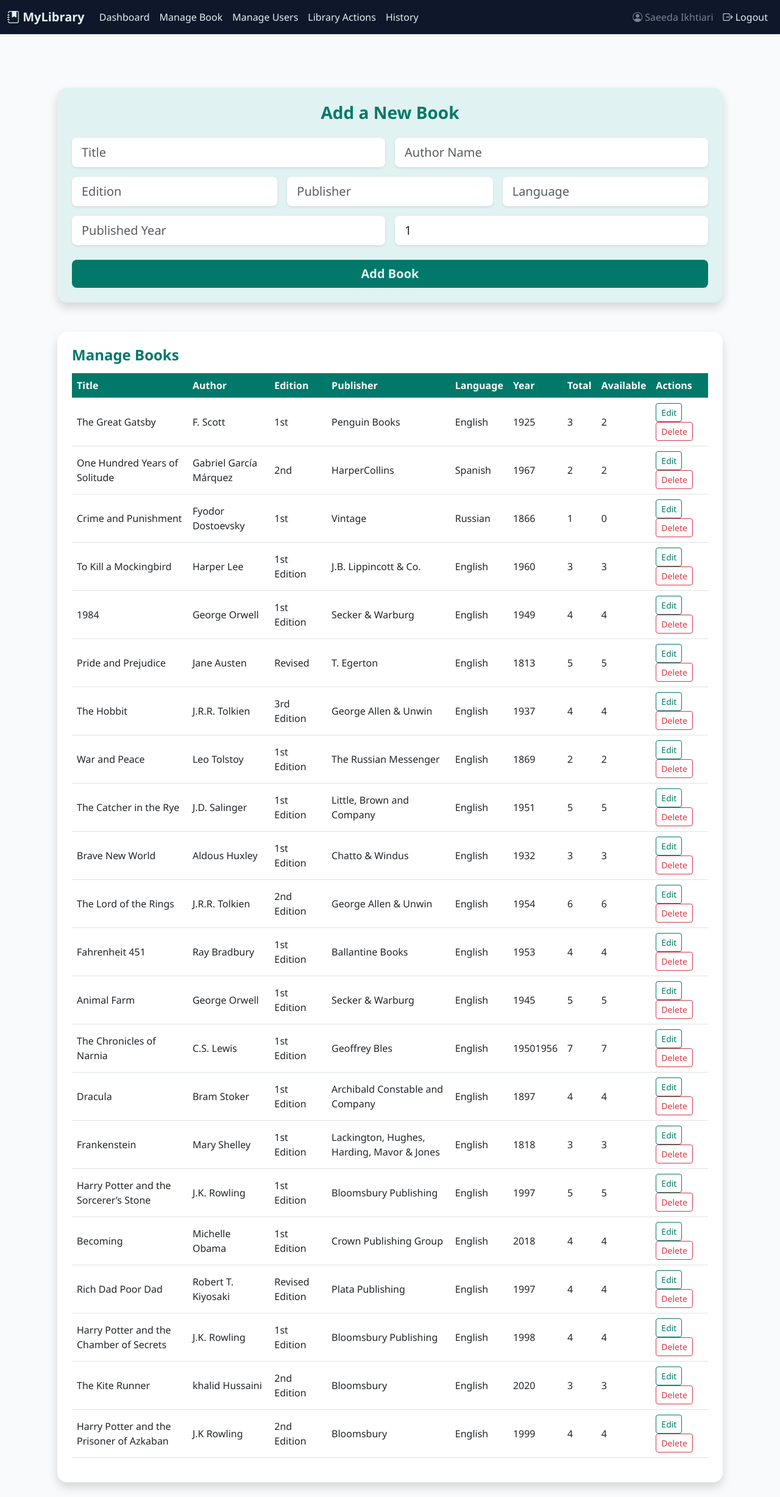
After one commit to saeeda23/library_project, a Flask app: page /manage_books in a window 1280 px wide. The commit adds this page. Shown: the whole page at 61% size. Run offline with Flask 3, Linux system fonts and the light colour scheme; a user stored in the database is signed in; data comes from the database, SQL or seed files in the repository; both versions use the stored data as it was after the commit.

Commit message:
Final: Done

```diff
--- a/routes/book_routes.py
+++ b/routes/book_routes.py
@@ -71,37 +71,92 @@ def dashboard():
 
 
 # -------------------------
-# Add Book
+# Manage Books (Add, Edit, Delete)
 # -------------------------
-@book_bp.route('/add_book', methods=['GET', 'POST'])
+@book_bp.route('/manage_books', methods=['GET', 'POST'])
 @login_required
-def add_book():
+def manage_books():
     # Only allow admin users
     if session.get('role') != 'admin':
         flash("Unauthorized access.")
         return redirect('/')
 
+    conn = sqlite3.connect('library.db')
+    conn.row_factory = sqlite3.Row
+    c = conn.cursor()
+
+    # Handle form submission
     if request.method == 'POST':
-        title = request.form['title']
-        author = request.form['author_name']
-        edition = request.form['edition']
-        publisher = request.form['publisher']
-        language = request.form['language']
-        year = request.form['published_year']
-        total = int(request.form['total_copies'])
+        form = request.form
+        action = form.get('action')
 
-        conn = sqlite3.connect('library.db')
-        c = conn.cursor()
-        c.execute("""
-            INSERT INTO Books (title, author_name, edition, publisher, language, published_year, total_copies, available_copies)
-            VALUES (?, ?, ?, ?, ?, ?, ?, ?)
-        """, (title, author, edition, publisher, language, year, total, total))
+        if action == 'add':
+            total = int(form['total_copies'])
+            c.execute("""
+                INSERT INTO Books (title, author_name, edition, publisher, language, published_year, total_copies, available_copies)
+                VALUES (?, ?, ?, ?, ?, ?, ?, ?)
+            """, (
+                form['title'], form['author_name'], form['edition'],
+                form['publisher'], form['language'], form['published_year'],
+                total, total
+            ))
+            flash('Book added successfully!')
+
+        elif action == 'edit':
+            c.execute("""
+                UPDATE Books SET
+                    title = ?, author_name = ?, edition = ?,
+                    publisher = ?, language = ?, published_year = ?,
+                    total_copies = ?, available_copies = ?
+                WHERE book_id = ?
+            """, (
+                form['title'], form['author_name'], form['edition'],
+                form['publisher'], form['language'], form['published_year'],
+                form['total_copies'], form['available_copies'],
+                form['book_id']
+            ))
+            flash('Book updated successfully!')
+
+        elif action == 'delete':
+            c.execute("DELETE FROM Books WHERE book_id = ?", (form['book_id'],))
+            flash('Book deleted successfully!')
+
         conn.commit()
-        conn.close()
-        flash('Book added successfully!')
-        return redirect('/add_book')
 
-    return render_template('add_book.html')
+    # Fetch all books to display
+    c.execute("SELECT * FROM Books")
+    books = c.fetchall()
+    conn.close()
+
+    return render_template('manage_books.html', books=books)
+
+
+# -------------------------
+# Manage User (Delete and See Info)
+# -------------------------
+@book_bp.route('/manage_users', methods=['GET', 'POST'])
+@login_required
+def manage_users():
+    if session.get('role') != 'admin':
+        flash("Unauthorized access.")
+        return redirect('/')
+
+    conn = sqlite3.connect('library.db')
+    conn.row_factory = sqlite3.Row
+    c = conn.cursor()
+
+    if request.method == 'POST':
+        user_id = request.form.get('user_id')
+        if user_id and str(user_id) != str(session.get('user_id')):
+            c.execute("DELETE FROM Users WHERE user_id = ?", (user_id,))
+            flash("User deleted successfully.")
+            conn.commit()
+
+    c.execute("SELECT * FROM Users ORDER BY role DESC, name ASC")
+    users = c.fetchall()
+    conn.close()
+
+    return render_template('manage_users.html', users=users)
 
 
 # -------------------------
--- a/templates/base.html
+++ b/templates/base.html
@@ -68,7 +68,8 @@
                     {% if session.get('user_id') %}
                         {% if session.get('role') == 'admin' %}
                             <li class="nav-item"><a class="nav-link" href="/dashboard">Dashboard</a></li>
-                            <li class="nav-item"><a class="nav-link" href="/add_book">Add Book</a></li>
+                            <li class="nav-item"><a class="nav-link" href="/manage_books">Manage Book</a></li>
+                            <li class="nav-item"><a class="nav-link" href="/manage_users">Manage Users</a></li>
                         {% endif %}
                         <li class="nav-item"><a class="nav-link" href="/library_actions">Library Actions</a></li>
                         <li class="nav-item"><a class="nav-link" href="/user_history">History</a></li>
--- /dev/null
+++ b/templates/manage_books.html
@@ -0,0 +1,130 @@
+{% extends "base.html" %}
+{% block content %}
+<div class="container mt-5">
+  <!-- Add Book Form -->
+  <div class="card shadow rounded-4 border-0 p-4 mb-5" style="background-color: #e0f2f1;">
+    <h3 class="text-center fw-semibold text-teal mb-4">Add a New Book</h3>
+
+    <form method="POST" novalidate>
+      <input type="hidden" name="action" value="add">
+      <div class="row g-3">
+        <div class="col-md-6">
+          <input type="text" name="title" class="form-control form-control-lg rounded-3 border-0 shadow-sm" placeholder="Title" required>
+        </div>
+        <div class="col-md-6">
+          <input type="text" name="author_name" class="form-control form-control-lg rounded-3 border-0 shadow-sm" placeholder="Author Name">
+        </div>
+        <div class="col-md-4">
+          <input type="text" name="edition" class="form-control form-control-lg rounded-3 border-0 shadow-sm" placeholder="Edition">
+        </div>
+        <div class="col-md-4">
+          <input type="text" name="publisher" class="form-control form-control-lg rounded-3 border-0 shadow-sm" placeholder="Publisher">
+        </div>
+        <div class="col-md-4">
+          <input type="text" name="language" class="form-control form-control-lg rounded-3 border-0 shadow-sm" placeholder="Language">
+        </div>
+        <div class="col-md-6">
+          <input type="number" name="published_year" class="form-control form-control-lg rounded-3 border-0 shadow-sm" placeholder="Published Year">
+        </div>
+        <div class="col-md-6">
+          <input type="number" name="total_copies" class="form-control form-control-lg rounded-3 border-0 shadow-sm" placeholder="Total Copies" min="1" value="1">
+        </div>
+      </div>
+
+      <div class="d-grid mt-4">
+        <button type="submit" class="btn btn-teal btn-lg rounded-3 fw-semibold">Add Book</button>
+      </div>
+    </form>
+  </div>
+
+  <!-- Book Table -->
+  <div class="card shadow rounded-4 border-0 p-4" style="background-color: #ffffff;">
+    <h4 class="mb-3 text-teal fw-semibold">Manage Books</h4>
+    <div class="table-responsive">
+      <table class="table table-hover align-middle">
+        <thead class="table-teal">
+          <tr>
+            <th>Title</th>
+            <th>Author</th>
+            <th>Edition</th>
+            <th>Publisher</th>
+            <th>Language</th>
+            <th>Year</th>
+            <th>Total</th>
+            <th>Available</th>
+            <th>Actions</th>
+          </tr>
+        </thead>
+        <tbody>
+          {% for book in books %}
+          <tr>
+            <td>{{ book.title }}</td>
+            <td>{{ book.author_name }}</td>
+            <td>{{ book.edition }}</td>
+            <td>{{ book.publisher }}</td>
+            <td>{{ book.language }}</td>
+            <td>{{ book.published_year }}</td>
+            <td>{{ book.total_copies }}</td>
+            <td>{{ book.available_copies }}</td>
+            <td>
+              <!-- Edit Button -->
+              <button class="btn btn-sm btn-outline-teal" data-bs-toggle="modal" data-bs-target="#editModal{{ book.book_id }}">Edit</button>
+
+              <!-- Delete Form -->
+              <form method="POST" class="d-inline" onsubmit="return confirm('Are you sure?');">
+                <input type="hidden" name="action" value="delete">
+                <input type="hidden" name="book_id" value="{{ book.book_id }}">
+                <button type="submit" class="btn btn-sm btn-outline-danger">Delete</button>
+              </form>
+            </td>
+          </tr>
+
+          <!-- Edit Modal -->
+          <div class="modal fade" id="editModal{{ book.book_id }}" tabindex="-1" aria-labelledby="editLabel{{ book.book_id }}" aria-hidden="true">
+            <div class="modal-dialog modal-lg">
+              <div class="modal-content rounded-4">
+                <form method="POST">
+                  <div class="modal-header bg-teal text-white rounded-top-4">
+                    <h5 class="modal-title" id="editLabel{{ book.book_id }}">Edit Book - {{ book.title }}</h5>
+                    <button type="button" class="btn-close" data-bs-dismiss="modal" aria-label="Close"></button>
+                  </div>
+                  <div class="modal-body row g-3 p-4">
+                    <input type="hidden" name="action" value="edit">
+                    <input type="hidden" name="book_id" value="{{ book.book_id }}">
+
+                    <div class="col-md-6"><input type="text" name="title" value="{{ book.title }}" class="form-control" required></div>
+                    <div class="col-md-6"><input type="text" name="author_name" value="{{ book.author_name }}" class="form-control"></div>
+                    <div class="col-md-4"><input type="text" name="edition" value="{{ book.edition }}" class="form-control"></div>
+                    <div class="col-md-4"><input type="text" name="publisher" value="{{ book.publisher }}" class="form-control"></div>
+                    <div class="col-md-4"><input type="text" name="language" value="{{ book.language }}" class="form-control"></div>
+                    <div class="col-md-6"><input type="number" name="published_year" value="{{ book.published_year }}" class="form-control"></div>
+                    <div class="col-md-3"><input type="number" name="total_copies" value="{{ book.total_copies }}" class="form-control" min="1"></div>
+                    <div class="col-md-3"><input type="number" name="available_copies" value="{{ book.available_copies }}" class="form-control" min="0"></div>
+                  </div>
+                  <div class="modal-footer p-3">
+                    <button type="button" class="btn btn-secondary" data-bs-dismiss="modal">Cancel</button>
+                    <button type="submit" class="btn btn-teal">Update</button>
+                  </div>
+                </form>
+              </div>
+            </div>
+          </div>
+
+          {% endfor %}
+        </tbody>
+      </table>
+    </div>
+  </div>
+</div>
+
+<!-- Theme Styles -->
+<style>
+  .text-teal { color: #00796b; }
+  .btn-teal { background-color: #00796b; color: #e0f2f1; border: none; }
+  .btn-teal:hover { background-color: #004d40; color: #ffffff; }
+  .btn-outline-teal { border-color: #00796b; color: #00796b; }
+  .btn-outline-teal:hover { background-color: #00796b; color: white; }
+  .bg-teal { background-color: #00796b !important; }
+  .table-teal th { background-color: #00796b; color: white; }
+</style>
+{% endblock %}
```
Also changed, not shown: templates/add_book.html (deleted, +0 -88 lines), templates/manage_users.html (added, +101 -0 lines), library.db.
